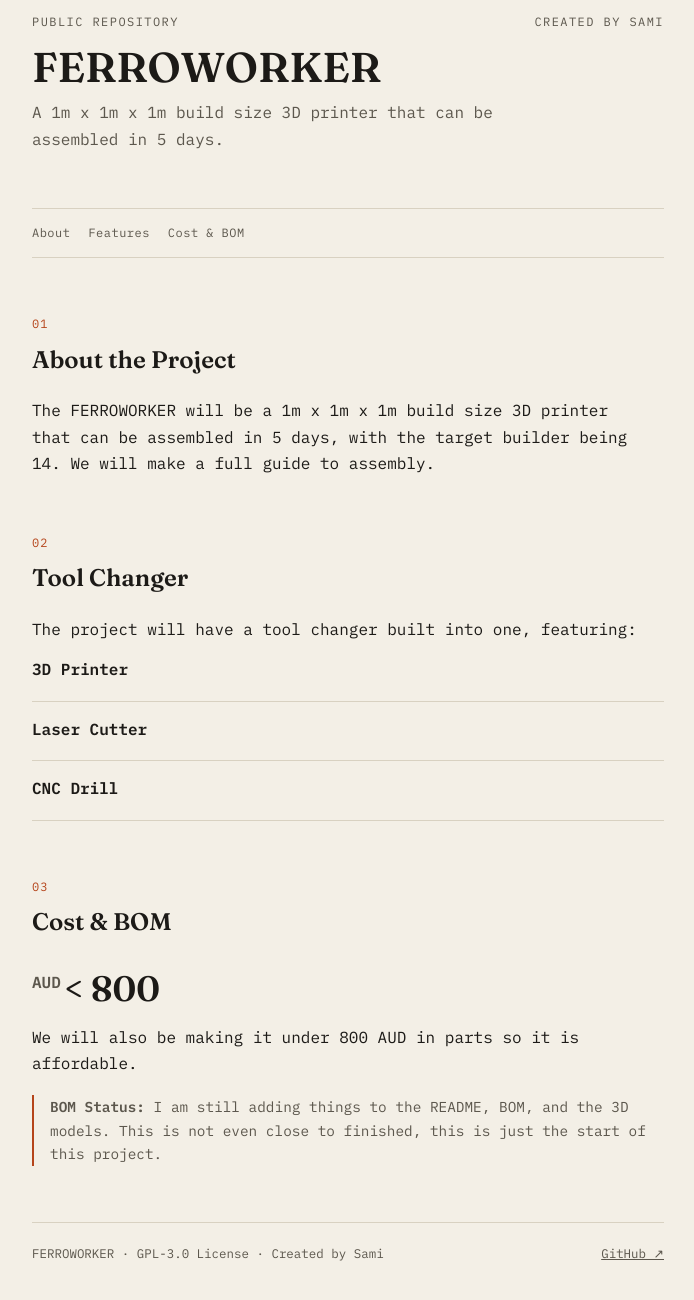
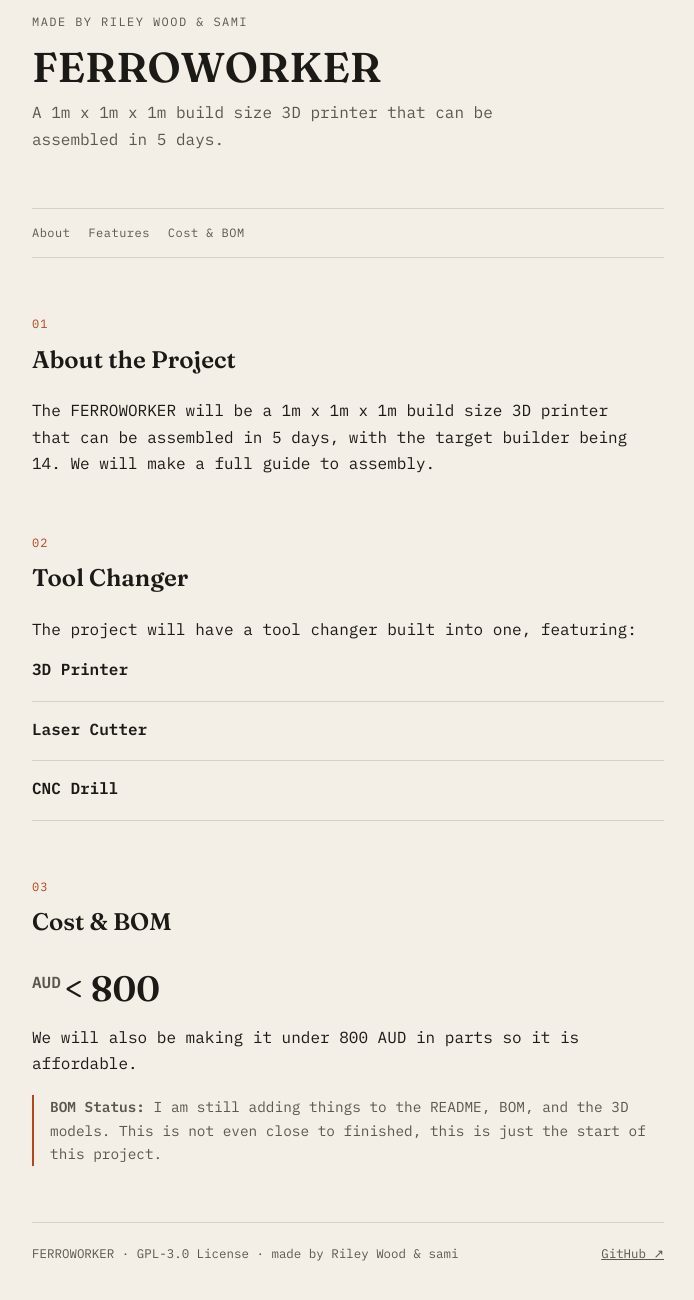
Before and after one commit to printingstupidity313/FERROWORKER, a plain HTML site: page index.html in a window 1280 px wide. Shown: the part 52-1352 px from the top of the page, without its empty margins (292-986 px from the left). Drawn offline with Linux system fonts and the light colour scheme.

Commit message:
Update index.html

```diff
--- a/index.html
+++ b/index.html
@@ -41,6 +41,8 @@
     margin-bottom:14px;
     display:flex;
     justify-content:space-between;
+    flex-wrap:wrap;
+    gap:8px;
   }
   h1{
     font-family:'Fraunces', serif;
@@ -115,8 +117,7 @@
 
   <header class="page-head">
     <div class="kicker">
-      <span>Public Repository</span>
-      <span>Created by Sami</span>
+      <span> made by Riley Wood & sami </span>
     </div>
     <h1>FERROWORKER</h1>
     <p class="tagline">A 1m x 1m x 1m build size 3D printer that can be assembled in 5 days.</p>
@@ -158,7 +159,7 @@
   </main>
 
   <footer>
-    <div>FERROWORKER · GPL-3.0 License · Created by Sami</div>
+    <div>FERROWORKER · GPL-3.0 License · made by Riley Wood & sami </div>
     <div>
       <a href="https://github.com/printingstupidity313/FERROWORKER" target="_blank" rel="noopener">GitHub ↗</a>
     </div>
```
